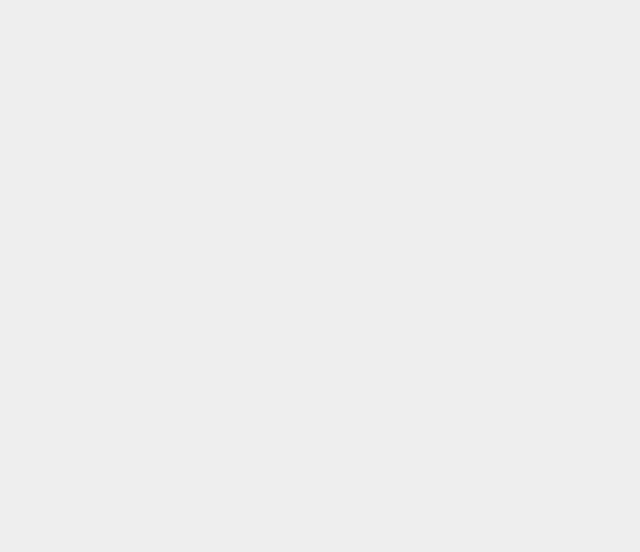
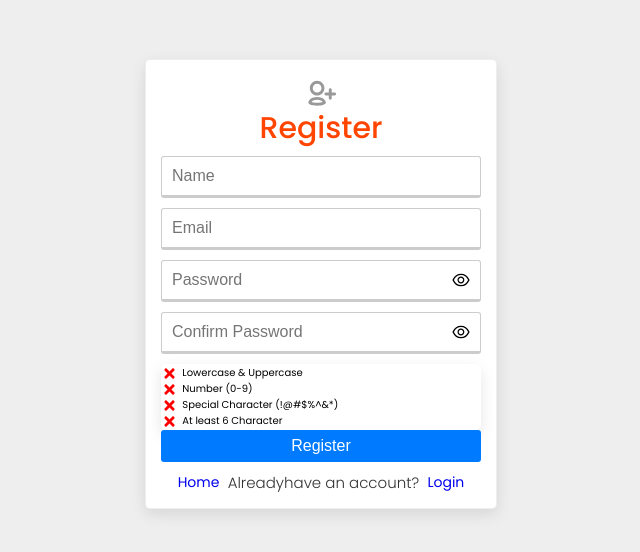
Before and after one commit to AnjanaTinush/Authentication-Mern, a React (Create React App) app in the folder frontend/: page /register in a window 1280 px wide. Before the commit this address had no page. Shown: the part 116-668 px from the top of the page, without its empty margins (319-959 px from the left). Built offline with nearby package versions, Linux system fonts and the light colour scheme.

Commit message:
create register page with validation

```diff
--- a/frontend/src/App.js
+++ b/frontend/src/App.js
@@ -2,6 +2,7 @@ import {BrowserRouter , Routes ,Route} from 'react-router-dom'
 import Home from './pages/home/Home';
 import Layout from './components/layout/Layout';
 import Login from './pages/auth/Login';
+import Register from './pages/auth/Register';
 
 function App() {
   return (
@@ -10,6 +11,7 @@ function App() {
    <Routes>
    <Route path="/" element={ <Layout> <Home/> </Layout>}/>
    <Route path="/login" element={  <Login/> }/>
+   <Route path="/register" element={<Register/>}/>
    </Routes>
    </BrowserRouter>
 
--- /dev/null
+++ b/frontend/src/components/passwordInput/PasswordInput.scss
@@ -0,0 +1,10 @@
+.password {
+    position: relative;
+
+    .icon {
+      position: absolute;
+      top: 1rem;
+      right: 1rem;
+      cursor: pointer;
+    }
+  }
--- /dev/null
+++ b/frontend/src/components/passwordInput/passwordInput.js
@@ -0,0 +1,33 @@
+import React, { useState } from "react";
+import "./PasswordInput.scss";
+import { AiOutlineEye, AiOutlineEyeInvisible } from "react-icons/ai";
+
+const PasswordInput = ({ placeholder, value, onChange, name, onPaste }) => {
+  const [showPassword, setShowPassword] = useState(false);
+
+  const togglePassword = () => {
+    setShowPassword(!showPassword);
+  };
+  return (
+    <div className="password">
+      <input
+        type={showPassword ? "text" : "password"}
+        placeholder={placeholder}
+        required
+        name={name}
+        value={value}
+        onChange={onChange}
+        onPaste={onPaste}
+      />
+      <div className="icon" onClick={togglePassword}>
+        {showPassword ? (
+          <AiOutlineEyeInvisible size={20} />
+        ) : (
+          <AiOutlineEye size={20} />
+        )}
+      </div>
+    </div>
+  );
+};
+
+export default PasswordInput;
--- a/frontend/src/pages/auth/Login.js
+++ b/frontend/src/pages/auth/Login.js
@@ -1,23 +1,34 @@
 import React, { useState } from 'react'
 import Card from '../../components/card/Card'
 import styles from "./auth.module.scss"
-import {BiLogIn} from 'react-icons/bi'
+import { BiLogIn } from 'react-icons/bi'
 import { Link } from 'react-router-dom'
+import PasswordInput from "../../components/passwordInput/passwordInput"
 
 const Login = () => {
-    const [email,setEmail] = useState("")
-    const [password,setPassword] = useState("")
+    const [email, setEmail] = useState("")
+    const [password, setPassword] = useState("")
 
-    const handleInputChange = () => {};
+    const handleInputChange = (e) => {
+        const { name, value } = e.target;
+        if (name === "email") {
+            setEmail(value);
+        } else if (name === "password") {
+            setPassword(value);
+        }
+    };
 
-    const loginUser = ()  => {};
+    const loginUser = (e) => {
+        e.preventDefault();
+        // Logic to login user
+    };
 
     return (
         <div className={`container ${styles.auth}`}>
             <Card>
                 <div className={styles.form}>
                     <div className='--flex-center'>
-           <BiLogIn size={35} color="#999"/>
+                        <BiLogIn size={35} color="#999" />
                     </div>
                     <h2>Login</h2>
                     <div className='--flex-center'>
@@ -25,7 +36,7 @@ const Login = () => {
                             Login With Google
                         </button>
                     </div>
-         <br/>
+                    <br />
                     <p className='--text-center --fw-bold'>or</p>
 
                     <form onSubmit={loginUser}>
@@ -37,16 +48,16 @@ const Login = () => {
                             value={email}
                             onChange={handleInputChange}
                         />
-            <input
-            type='password'
-            placeholder='Password'
+                        <PasswordInput
+                            placeholder="Password"
                             required
-            name='password'
+                            name="password"
                             value={password}
                             onChange={handleInputChange}
                         />
                         <button type='submit' className='--btn --btn-primary --btn-block'>
-                Login</button>
+                            Login
+                        </button>
                     </form>
                     <Link to='/forgot'>Forgot Password</Link>
                     <span className={styles.register}>
--- /dev/null
+++ b/frontend/src/pages/auth/Register.js
@@ -0,0 +1,171 @@
+import React, { useEffect, useState } from 'react'
+import Card from '../../components/card/Card'
+import styles from "./auth.module.scss"
+import { Link } from 'react-router-dom'
+import PasswordInput from "../../components/passwordInput/passwordInput"
+import { TiUserAddOutline } from 'react-icons/ti'
+import { FaTimes } from 'react-icons/fa'
+import { BsCheck2All } from 'react-icons/bs'
+
+const initialState = {
+    name :"",
+    email : "",
+    password : "",
+    password2 : "",
+}
+
+const Register = () => {
+
+    const [fromData, setFromData] = useState(initialState)
+
+    const {name,email,password,password2} = fromData
+
+    const [uCase,setUCase] = useState(false)
+    const [num,setNum] = useState(false)
+    const [ sChar,setChar] = useState(false)
+    const [passLength,setPassLength] =useState(false)
+
+    const timesIcon =<FaTimes color='red' size={15}/>
+    const checkIcon = <BsCheck2All color='green' size={15}/>
+
+    const switchIcon = (condition) =>{
+        if(condition){
+            return checkIcon
+        }
+        return timesIcon
+    }
+
+    const handleInputChange = (e) => {
+        const {name,value} = e.target
+        setFromData({...fromData,[name] : value})
+    };
+
+    const loginUser = (e) => {
+        e.preventDefault();
+        // Logic to login user
+    };
+
+
+useEffect(() => {
+//Check Lowe and Uppercase
+    if(password.match(/([a-z].*[A-Z])|([A-Z].*[a-z])/)){
+         setUCase(true)
+    }else{
+        setUCase(false)
+    }
+
+    //Check for numbers
+    if(password.match(/([0-9])/)){
+        setNum(true)
+   }else{
+       setNum(false)
+   }
+
+   //Check for Special Character
+   if(password.match(/([!,%,&,@,#,$,^,*,?,_,~])/)){
+    setChar(true)
+}else{
+   setChar(false)
+}
+
+//Check for Password Length
+if(password.length > 5){
+    setPassLength(true)
+}else{
+   setPassLength(false)
+}
+
+},[password])
+
+    return (
+        <div className={`container ${styles.auth}`}>
+            <Card>
+                <div className={styles.form}>
+                    <div className='--flex-center'>
+                        <TiUserAddOutline size={35} color="#999" />
+                    </div>
+                    <h2>Register</h2>
+
+
+                    <form onSubmit={loginUser}>
+                    <input
+                            type='text'
+                            placeholder='Name'
+                            required
+                            name='name'
+                            value={name}
+                            onChange={handleInputChange}
+                        />
+                        <input
+                            type='email'
+                            placeholder='Email'
+                            required
+                            name='email'
+                            value={email}
+                            onChange={handleInputChange}
+                        />
+                        <PasswordInput
+                            placeholder="Password"
+                            required
+                            name="password"
+                            value={password}
+                            onChange={handleInputChange}
+                        />
+                        <PasswordInput
+                            placeholder="Confirm Password"
+                            required
+                            name="password2"
+                            value={password2}
+                            onChange={handleInputChange}
+                        />
+
+                        {/* Password Strength */}
+                        <Card className={styles.group}>
+                           <ul className='form-list'>
+                             <li>
+                             <span className={styles.indicator}>
+                                {switchIcon(uCase)}
+                                 &nbsp; Lowercase & Uppercase
+                             </span>
+                             </li>
+                             <li>
+                             <span className={styles.indicator}>
+                                {switchIcon(num)}
+                                 &nbsp; Number (0-9)
+                             </span>
+                             </li>
+                             <li>
+                             <span className={styles.indicator}>
+                                {switchIcon(sChar)}
+                                 &nbsp; Special Character (!@#$%^&*)
+                             </span>
+                             </li>
+                             <li>
+                             <span className={styles.indicator}>
+                                {switchIcon(passLength)}
+                                 &nbsp; At least 6 Character
+                             </span>
+                             </li>
+                           </ul>
+
+                        </Card>
+
+                        <button type='submit' className='--btn --btn-primary --btn-block'>
+                            Register
+                        </button>
+                    </form>
+
+
+
+                    <span className={styles.register}>
+                        <Link to="/">Home</Link>
+                        <p> &nbsp; Alreadyhave an account? &nbsp;</p>
+                        <Link to='/login'>Login</Link>
+                    </span>
+                </div>
+            </Card>
+        </div>
+    )
+}
+
+export default Register
```
Lines whose indentation alone changed are shown as unchanged.
